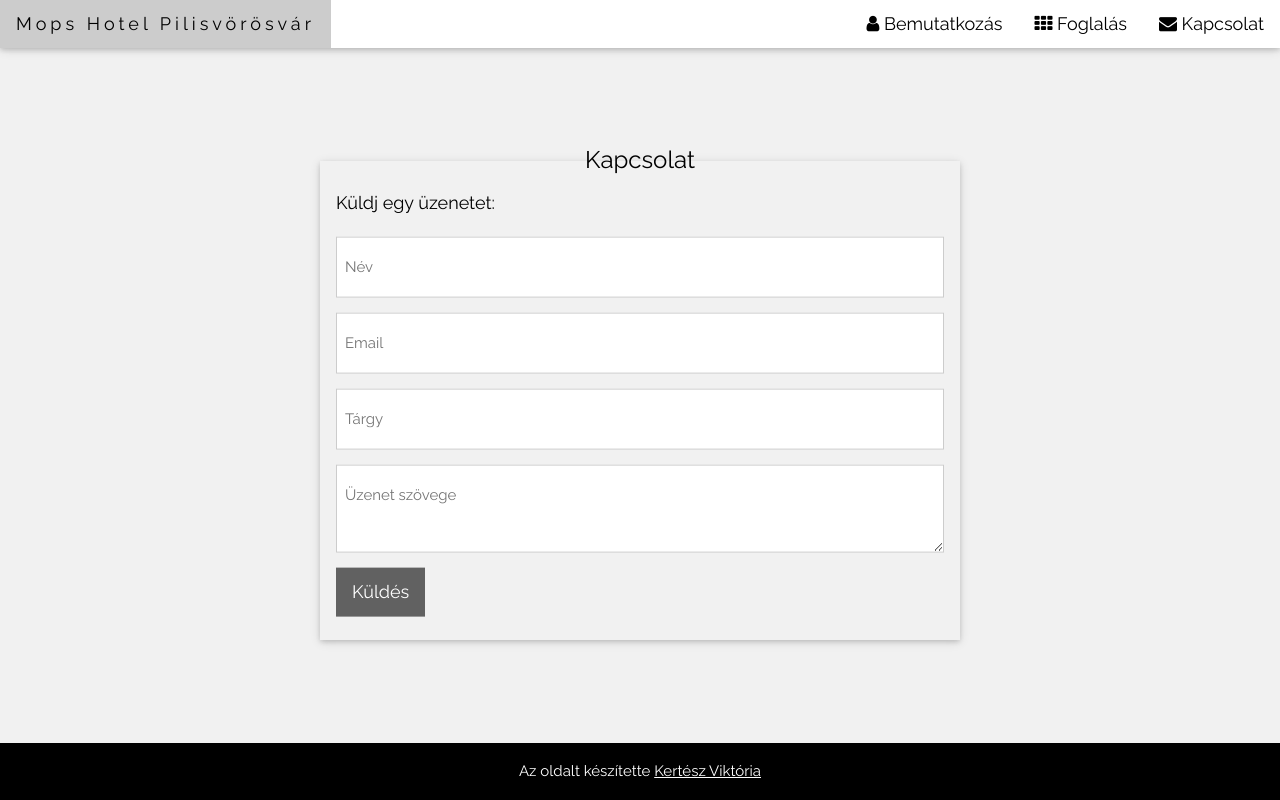
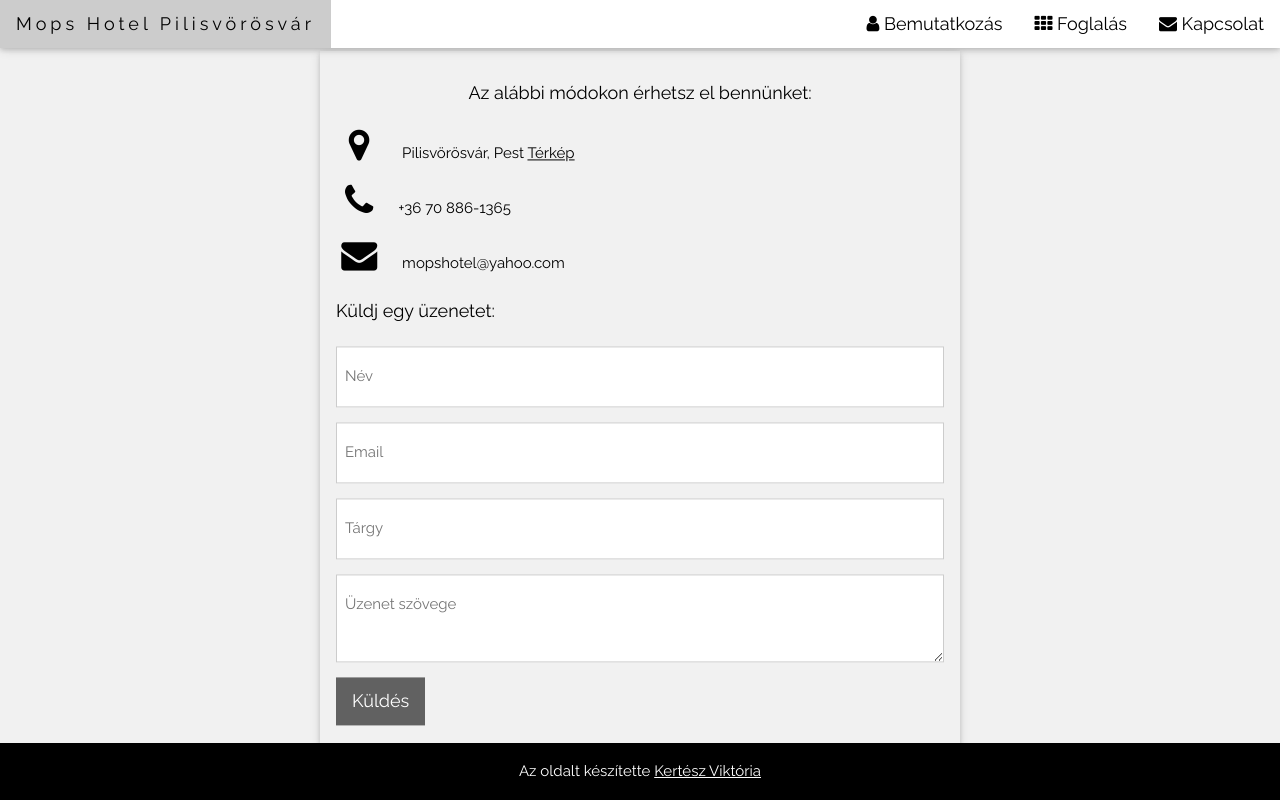
Before and after one commit to KertesVi/mops-hotel, a React (Vite) app in the folder frontend/: page /contact in a window 1280 px wide. Built offline with nearby package versions, Linux system fonts and the light colour scheme.

Commit message:
fix contact form layout

```diff
--- a/frontend/src/components/contact.jsx
+++ b/frontend/src/components/contact.jsx
@@ -44,20 +44,24 @@ function Contact() {
     setFeedbackMessage("");
 
     try {
-      const response = await fetch('/api/contactForm', {
-        method: 'POST',
+      const response = await fetch("/api/contactForm", {
+        method: "POST",
         headers: {
-          'Content-Type': 'application/json',
+          "Content-Type": "application/json",
         },
         body: JSON.stringify(formData),
       });
 
       if (response.ok) {
         console.log("Response:", formData);
-        setFeedbackMessage("Üzenet sikeresen elküldve! Hamarosan felvesszük Önnel a kapcsolatot.");
+        setFeedbackMessage(
+          "Üzenet sikeresen elküldve! Hamarosan felvesszük Önnel a kapcsolatot."
+        );
         setFormData({ name: "", email: "", subject: "", message: "" });
       } else {
-        setFeedbackMessage("Hiba történt az üzenet küldésekor. Kérem hívjon minket a +36 70 886-1365 telefonszámon.");
+        setFeedbackMessage(
+          "Hiba történt az üzenet küldésekor. Kérem hívjon minket a +36 70 886-1365 telefonszámon."
+        );
       }
     } catch (error) {
       console.error("Error:", error);
@@ -69,9 +73,13 @@ function Contact() {
   };
 
   return (
-    <div className="w3-container w3-light-grey" style={{ padding: "64px", minHeight: "100vh", }} id="contact">
-      <h3 className="w3-center" style={{ padding: "64px"}}>Kapcsolat</h3>
-      <p className="w3-center w3-large">Az alábbi módokon érhetsz el bennünket:</p>
+    <div
+      className="w3-container w3-light-grey"
+      style={{ padding: "64px", minHeight: "100vh" }}
+      id="contact"
+    >
+
+
       {isMobile && (
         <div
           style={{
@@ -83,10 +91,20 @@ function Contact() {
             gap: "20px", // Reduced gap for better spacing between items
           }}
         >
+           <h3 className="w3-center" >
+        Kapcsolat
+      </h3>
+          <p className="w3-center w3-large">
+            Az alábbi módokon érhetsz el bennünket:
+          </p>
           <p>
             <i className="fa fa-map-marker fa-fw w3-xxlarge w3-margin-right"></i>{" "}
             Pilisvörösvár, Pest{" "}
-    <a href="https://g.co/kgs/Zr4WbRe" target="_blank" rel="noopener noreferrer">
+            <a
+              href="https://g.co/kgs/Zr4WbRe"
+              target="_blank"
+              rel="noopener noreferrer"
+            >
               Térkép
             </a>
           </p>
@@ -108,7 +126,6 @@ function Contact() {
             </a>
           </p>
         </div>
-
       )}
 
       <div>
@@ -118,6 +135,37 @@ function Contact() {
             {/* Show contact form only if it's not a mobile device */}
             {!isMobile && (
               <div className="w3-display-middle w3-padding w3-col l6 m8 w3-card">
+                 <p className="w3-center w3-large">
+            Az alábbi módokon érhetsz el bennünket:
+          </p>
+          <p>
+            <i className="fa fa-map-marker fa-fw w3-xxlarge w3-margin-right"></i>{" "}
+            Pilisvörösvár, Pest{" "}
+            <a
+              href="https://g.co/kgs/Zr4WbRe"
+              target="_blank"
+              rel="noopener noreferrer"
+            >
+              Térkép
+            </a>
+          </p>
+
+          <p>
+            <i className="fa fa-phone fa-fw w3-xxlarge w3-margin-right"></i>
+            <a href="tel:+36708861365" style={{ textDecoration: "none" }}>
+              +36 70 886-1365
+            </a>
+          </p>
+
+          <p>
+            <i className="fa fa-envelope fa-fw w3-xxlarge w3-margin-right"></i>{" "}
+            <a
+              href="mailto:mopshotel@yahoo.com?subject=Szabad helyek érdeklődés&body=Tisztelt Szállásadó,%0D%0A%0D%0AÉrdeklődni szeretnénk, hogy az alábbi napokon van-e szabad hely:%0D%0A[DÁTUMOK].%0D%0A%0D%0AVálaszukat előre is köszönjük!%0D%0AÜdvözlettel,%0D%0A[NÉV]"
+              style={{ textDecoration: "none" }}
+            >
+              mopshotel@yahoo.com
+            </a>
+          </p>
                 <p className="w3 w3-large">Küldj egy üzenetet:</p>
                 <form id="contact-form" onSubmit={handleSubmit}>
                   <p>
@@ -179,12 +227,11 @@ function Contact() {
               </div>
             )}
           </>
-        ) : (
-          feedbackMessage === "Üzenet sikeresen elküldve! Hamarosan felvesszük Önnel a kapcsolatot." ? (
+        ) : feedbackMessage ===
+          "Üzenet sikeresen elküldve! Hamarosan felvesszük Önnel a kapcsolatot." ? (
           <div className="w3-center w3-green">{feedbackMessage}</div>
         ) : (
           <div className="w3-center w3-orange">{feedbackMessage}</div>
-          )
         )}
       </div>
     </div>
```
Lines whose indentation alone changed are shown as unchanged.
